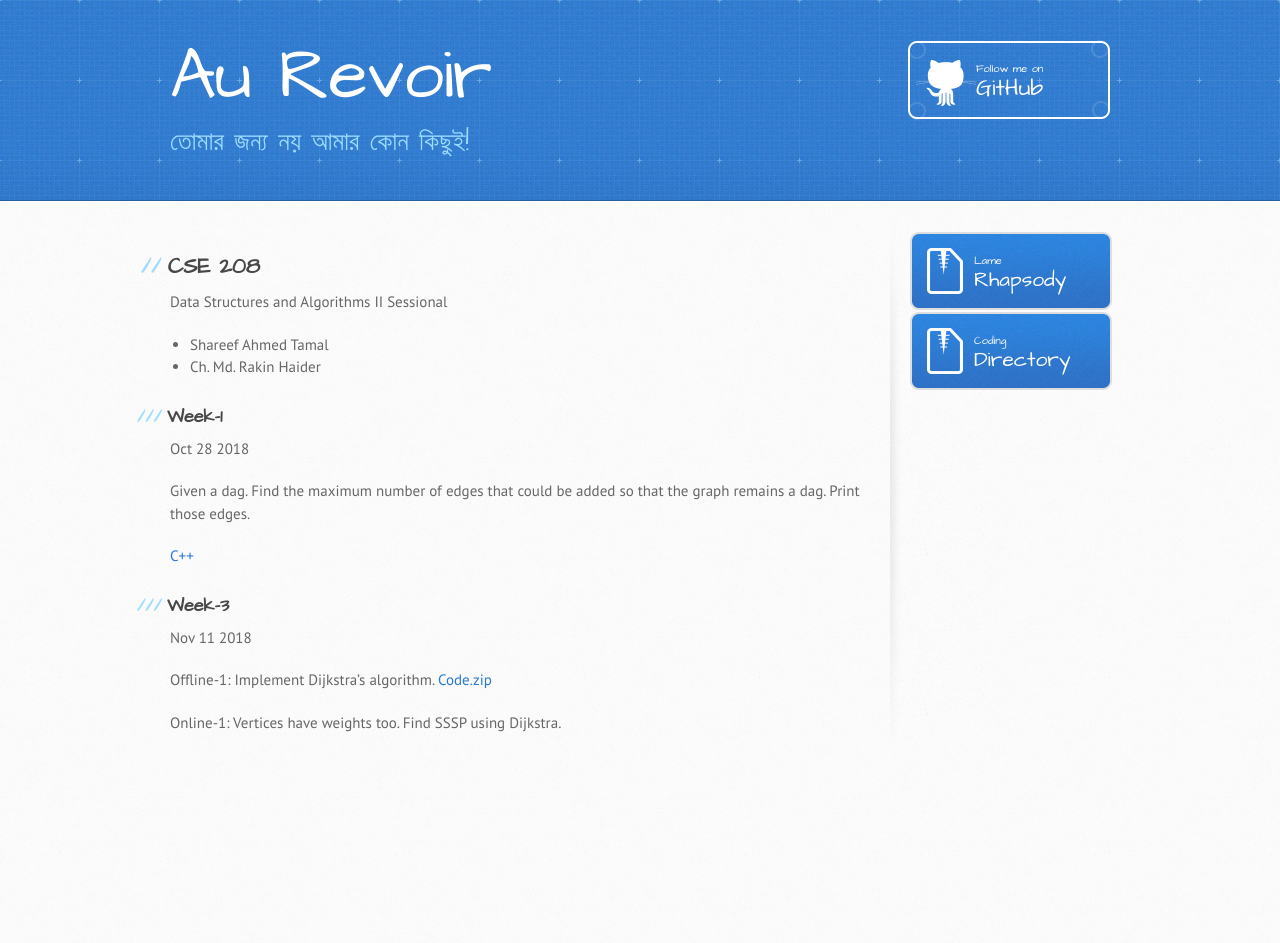
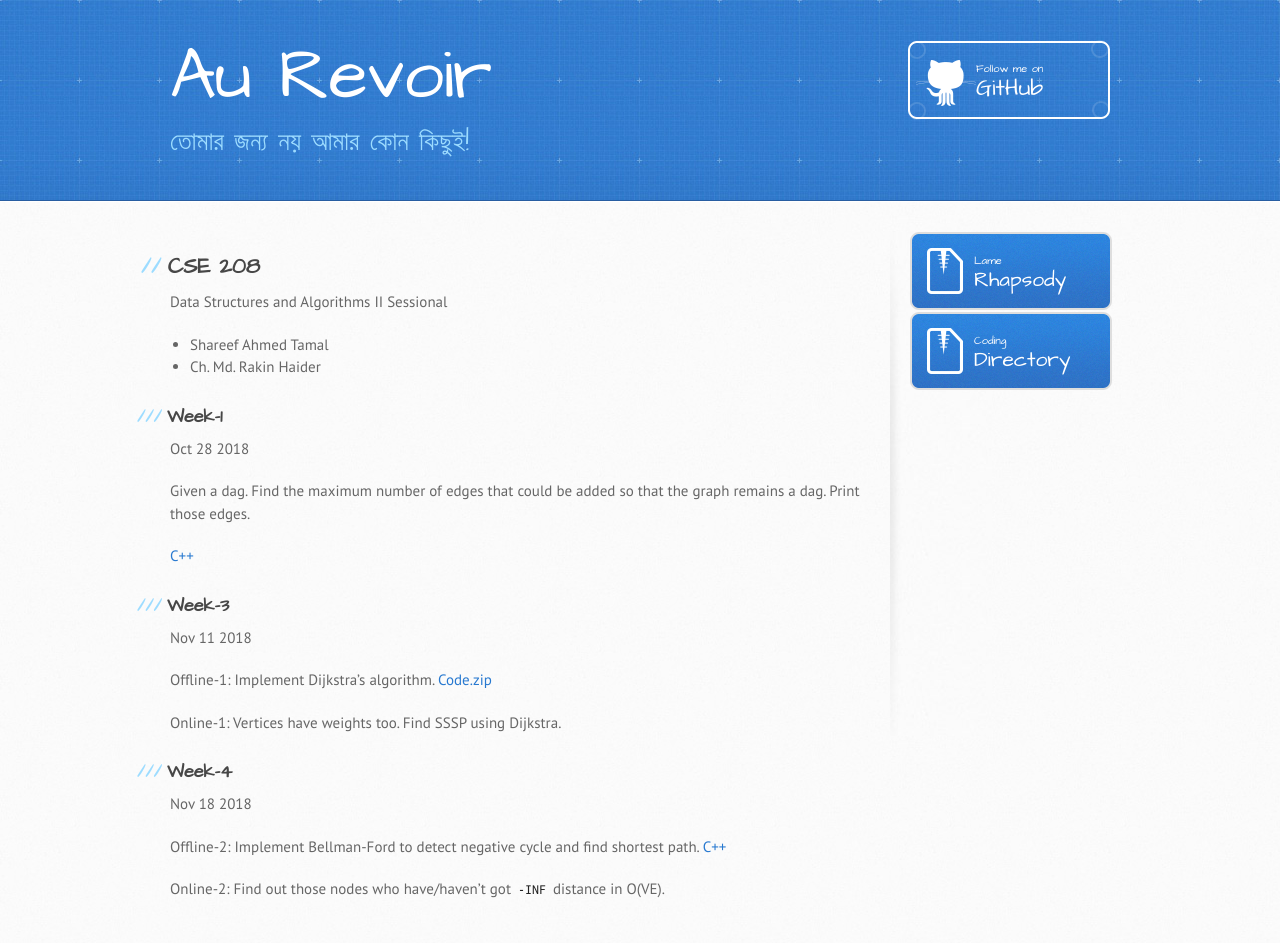
Before and after one commit to rebornplusplus/rebornplusplus.github.io, a Jekyll site: the page built from oscar/208/index.md, in a window 1280 px wide. Built offline with Jekyll 4.4.1, drawn with Linux system fonts in a browser that asks for light colours; some web fonts are replaced; our own code applies the rules of GitHub Pages for plain Markdown files; before the commit the page ends 900 px from its top, so only the background shows below that.

Commit message:
Week 4 flies by!

```diff
--- a/oscar/208/index.md
+++ b/oscar/208/index.md
@@ -21,3 +21,10 @@ Nov 11 2018
 Offline-1: Implement Dijkstra's algorithm. [Code.zip](./Offline-1/1605109.zip)
 
 Online-1: Vertices have weights too. Find SSSP using Dijkstra.
+
+### Week-4
+Nov 18 2018
+
+Offline-2: Implement Bellman-Ford to detect negative cycle and find shortest path. [C++](./Offline-2/1605109.zip)
+
+Online-2: Find out those nodes who have/haven't got `-INF` distance in O(VE).
```
